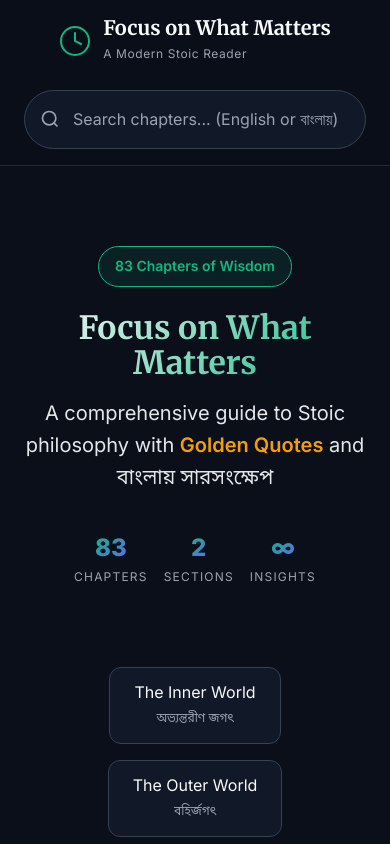
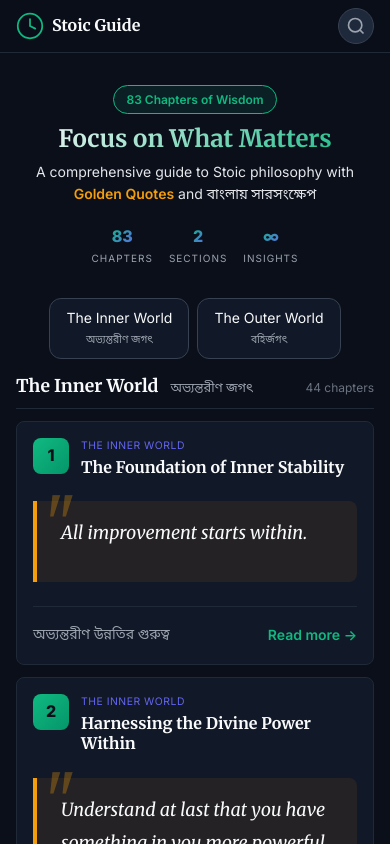
Before and after one commit to Adnanshahria/focus-on-what-matters, a React (Vite) app: page / in a window 390 px wide. Shown: the top 844 px of the page. Built offline with nearby package versions, Linux system fonts and the light colour scheme.

Commit message:
Refine header, rename app to Stoic Guide, fix search and grid layout

```diff
--- a/index.html
+++ b/index.html
@@ -19,7 +19,7 @@
     href="https://fonts.googleapis.com/css2?family=Inter:wght@400;500;600;700;800&family=Merriweather:ital,wght@0,400;0,700;1,400&family=Noto+Sans+Bengali:wght@400;500;600;700&display=swap"
     rel="stylesheet">
 
-  <title>Focus on What Matters</title>
+  <title>Ultimate Stoic Guide</title>
 </head>
 
 <body>
--- a/src/App.css
+++ b/src/App.css
@@ -20,24 +20,23 @@
   background: rgba(10, 15, 26, 0.95);
   backdrop-filter: blur(12px);
   border-bottom: 1px solid var(--border-subtle);
-  padding: var(--space-4) 0;
+  padding: var(--space-2) 0;
 }
 
 .header-content {
   max-width: 1400px;
   margin: 0 auto;
-  padding: 0 var(--space-6);
+  padding: 0 var(--space-4);
   display: flex;
   align-items: center;
   justify-content: space-between;
-  gap: var(--space-6);
-  flex-wrap: wrap;
+  gap: var(--space-4);
 }
 
 .logo-section {
   display: flex;
   align-items: center;
-  gap: var(--space-3);
+  gap: var(--space-2);
 }
 
 .logo-icon {
@@ -45,28 +44,23 @@
 }
 
 .logo-text h1 {
-  font-size: 1.25rem;
+  font-size: 1rem;
   font-family: var(--font-serif);
   margin: 0;
   line-height: 1.2;
 }
 
 .logo-subtitle {
-  font-size: 0.75rem;
+  font-size: 0.65rem;
   color: var(--text-muted);
   letter-spacing: 0.05em;
-}
-
-.header-search {
-  flex: 1;
-  max-width: 500px;
 }
 
 .app-main {
   flex: 1;
   max-width: 1400px;
   margin: 0 auto;
-  padding: var(--space-8) var(--space-6);
+  padding: var(--space-4) var(--space-4);
   width: 100%;
 }
 
@@ -88,43 +82,43 @@
 }
 
 /* ================================
-   HERO SECTION
+   HERO SECTION - COMPACT
    ================================ */
 
 .hero-section {
   text-align: center;
-  padding: var(--space-12) 0;
-  margin-bottom: var(--space-8);
+  padding: var(--space-4) 0;
+  margin-bottom: var(--space-4);
 }
 
 .hero-badge {
   display: inline-block;
-  padding: var(--space-2) var(--space-4);
+  padding: var(--space-1) var(--space-3);
   background: rgba(16, 185, 129, 0.1);
   border: 1px solid var(--accent-primary);
   border-radius: var(--radius-full);
   color: var(--accent-primary);
-  font-size: 0.875rem;
+  font-size: 0.75rem;
   font-weight: 600;
-  margin-bottom: var(--space-6);
+  margin-bottom: var(--space-3);
 }
 
 .hero-title {
-  font-size: 3rem;
+  font-size: 1.75rem;
   font-weight: 800;
   background: linear-gradient(135deg, var(--text-primary), var(--accent-primary));
   -webkit-background-clip: text;
   -webkit-text-fill-color: transparent;
   background-clip: text;
-  margin-bottom: var(--space-4);
+  margin-bottom: var(--space-2);
   line-height: 1.1;
 }
 
 .hero-subtitle {
-  font-size: 1.25rem;
+  font-size: 0.875rem;
   color: var(--text-secondary);
-  max-width: 600px;
-  margin: 0 auto var(--space-8);
+  max-width: 500px;
+  margin: 0 auto var(--space-4);
 }
 
 .hero-subtitle .highlight {
@@ -135,7 +129,7 @@
 .hero-stats {
   display: flex;
   justify-content: center;
-  gap: var(--space-8);
+  gap: var(--space-6);
 }
 
 .stat {
@@ -145,13 +139,13 @@
 }
 
 .stat-value {
-  font-size: 2rem;
+  font-size: 1.25rem;
   font-weight: 800;
   color: var(--accent-primary);
 }
 
 .stat-label {
-  font-size: 0.75rem;
+  font-size: 0.625rem;
   color: var(--text-muted);
   text-transform: uppercase;
   letter-spacing: 0.1em;
@@ -164,8 +158,8 @@
 .section-nav {
   display: flex;
   justify-content: center;
-  gap: var(--space-4);
-  margin-bottom: var(--space-8);
+  gap: var(--space-2);
+  margin-bottom: var(--space-4);
   flex-wrap: wrap;
 }
 
@@ -173,12 +167,13 @@
   display: flex;
   flex-direction: column;
   align-items: center;
-  padding: var(--space-3) var(--space-6);
+  padding: var(--space-2) var(--space-4);
   background: var(--bg-secondary);
   border: 1px solid var(--border-default);
   border-radius: var(--radius-lg);
   color: var(--text-primary);
   text-decoration: none;
+  font-size: 0.875rem;
   transition: all var(--transition-fast);
 }
 
@@ -190,9 +185,9 @@
 }
 
 .section-pill-bn {
-  font-size: 0.75rem;
+  font-size: 0.65rem;
   color: var(--text-muted);
-  margin-top: var(--space-1);
+  margin-top: 2px;
 }
 
 /* ================================
@@ -200,38 +195,38 @@
    ================================ */
 
 .chapters-section {
-  margin-bottom: var(--space-12);
+  margin-bottom: var(--space-6);
 }
 
 .section-header {
   display: flex;
   align-items: baseline;
-  gap: var(--space-4);
-  margin-bottom: var(--space-6);
-  padding-bottom: var(--space-4);
+  gap: var(--space-3);
+  margin-bottom: var(--space-3);
+  padding-bottom: var(--space-2);
   border-bottom: 1px solid var(--border-subtle);
 }
 
 .section-title {
-  font-size: 1.5rem;
+  font-size: 1.1rem;
   margin: 0;
 }
 
 .section-title-bn {
   color: var(--text-muted);
-  font-size: 1rem;
+  font-size: 0.8rem;
 }
 
 .section-count {
   margin-left: auto;
-  font-size: 0.875rem;
+  font-size: 0.75rem;
   color: var(--text-subtle);
 }
 
 .chapters-grid {
   display: grid;
   grid-template-columns: repeat(auto-fill, minmax(350px, 1fr));
-  gap: var(--space-6);
+  gap: var(--space-3);
 }
 
 /* ================================
@@ -241,8 +236,8 @@
 .chapter-card {
   background: var(--bg-secondary);
   border: 1px solid var(--border-subtle);
-  border-radius: var(--radius-lg);
-  padding: var(--space-6);
+  border-radius: var(--radius-md);
+  padding: var(--space-4);
   cursor: pointer;
   transition: all var(--transition-base);
   position: relative;
@@ -255,7 +250,7 @@
   top: 0;
   left: 0;
   right: 0;
-  height: 3px;
+  height: 2px;
   background: linear-gradient(90deg, var(--accent-primary), var(--accent-tertiary));
   opacity: 0;
   transition: opacity var(--transition-fast);
@@ -264,7 +259,7 @@
 .chapter-card:hover {
   border-color: var(--accent-primary);
   box-shadow: var(--shadow-glow);
-  transform: translateY(-4px);
+  transform: translateY(-2px);
 }
 
 .chapter-card:hover::before {
@@ -286,8 +281,8 @@
 .chapter-header {
   display: flex;
   align-items: flex-start;
-  gap: var(--space-4);
-  margin-bottom: var(--space-4);
+  gap: var(--space-3);
+  margin-bottom: var(--space-3);
 }
 
 .chapter-number-badge {
@@ -295,11 +290,11 @@
   display: flex;
   align-items: center;
   justify-content: center;
-  width: 48px;
-  height: 48px;
+  width: 36px;
+  height: 36px;
   background: linear-gradient(135deg, var(--accent-primary), var(--accent-primary-dark));
-  border-radius: var(--radius-lg);
-  font-size: 1.25rem;
+  border-radius: var(--radius-md);
+  font-size: 1rem;
   font-weight: 800;
   color: var(--bg-primary);
 }
@@ -310,15 +305,15 @@
 
 .section-label {
   display: block;
-  font-size: 0.75rem;
+  font-size: 0.65rem;
   color: var(--accent-tertiary);
   text-transform: uppercase;
   letter-spacing: 0.05em;
-  margin-bottom: var(--space-1);
+  margin-bottom: 2px;
 }
 
 .chapter-title {
-  font-size: 1.25rem;
+  font-size: 1rem;
   margin: 0;
   line-height: 1.3;
 }
@@ -643,16 +638,18 @@
 
 @media (max-width: 768px) {
   .header-content {
-    flex-direction: column;
-    align-items: stretch;
+    flex-direction: row;
+    align-items: center;
+    justify-content: space-between;
+    padding: 0 var(--space-4);
   }
 
   .logo-section {
-    justify-content: center;
+    justify-content: flex-start;
   }
 
   .hero-title {
-    font-size: 2rem;
+    font-size: 1.5rem;
   }
 
   .hero-stats {
@@ -660,11 +657,12 @@
   }
 
   .stat-value {
-    font-size: 1.5rem;
+    font-size: 1rem;
   }
 
   .chapters-grid {
     grid-template-columns: 1fr;
+    gap: var(--space-3);
   }
 
   .insights-grid {
@@ -674,6 +672,8 @@
   .content-tabs {
     overflow-x: auto;
     flex-wrap: nowrap;
+    margin-right: calc(var(--space-4) * -1);
+    padding-right: var(--space-4);
   }
 
   .tab-btn {
--- a/src/components/Layout.tsx
+++ b/src/components/Layout.tsx
@@ -14,7 +14,7 @@ export function Layout({ children, onSearch }: LayoutProps) {
                 <div className="header-content">
                     <div className="logo-section">
                         <div className="logo-icon">
-                            <svg width="32" height="32" viewBox="0 0 32 32" fill="none">
+                            <svg width="28" height="28" viewBox="0 0 32 32" fill="none">
                                 <circle cx="16" cy="16" r="14" stroke="currentColor" strokeWidth="2" />
                                 <path
                                     d="M16 8v8l6 3"
@@ -25,16 +25,14 @@ export function Layout({ children, onSearch }: LayoutProps) {
                             </svg>
                         </div>
                         <div className="logo-text">
-                            <h1>Focus on What Matters</h1>
-                            <span className="logo-subtitle">A Modern Stoic Reader</span>
+                            <h1>Stoic Guide</h1>
                         </div>
                     </div>
 
-                    <div className="header-search">
-                        <Search onResultSelect={onSearch} />
-                    </div>
+                    <Search onResultSelect={onSearch} />
                 </div>
             </header>
+
 
             {/* Main Content */}
             <main className="app-main">
--- a/src/components/Search.tsx
+++ b/src/components/Search.tsx
@@ -1,4 +1,4 @@
-import { useState, useEffect } from 'react';
+import { useState, useEffect, useRef } from 'react';
 import { searchChapters } from '../data/search';
 import type { SearchResult } from '../data/search';
 
@@ -9,29 +9,69 @@ interface SearchProps {
 export function Search({ onResultSelect }: SearchProps) {
     const [query, setQuery] = useState('');
     const [results, setResults] = useState<SearchResult[]>([]);
-    const [isOpen, setIsOpen] = useState(false);
+    const [isExpanded, setIsExpanded] = useState(false);
+    const [showResults, setShowResults] = useState(false);
+    const containerRef = useRef<HTMLDivElement>(null);
+    const inputRef = useRef<HTMLInputElement>(null);
 
     useEffect(() => {
         if (query.length >= 2) {
             const searchResults = searchChapters(query);
             setResults(searchResults);
-            setIsOpen(true);
+            setShowResults(true);
         } else {
             setResults([]);
-            setIsOpen(false);
+            setShowResults(false);
         }
     }, [query]);
 
+    // Handle click outside to collapse
+    useEffect(() => {
+        const handleClickOutside = (event: MouseEvent) => {
+            if (containerRef.current && !containerRef.current.contains(event.target as Node)) {
+                setIsExpanded(false);
+                setShowResults(false);
+            }
+        };
+
+        const handleEscape = (event: KeyboardEvent) => {
+            if (event.key === 'Escape') {
+                setIsExpanded(false);
+                setShowResults(false);
+            }
+        };
+
+        document.addEventListener('mousedown', handleClickOutside);
+        document.addEventListener('keydown', handleEscape);
+        return () => {
+            document.removeEventListener('mousedown', handleClickOutside);
+            document.removeEventListener('keydown', handleEscape);
+        };
+    }, []);
+
+    const handleIconClick = () => {
+        setIsExpanded(true);
+        // Use requestAnimationFrame for reliable focus
+        requestAnimationFrame(() => {
+            inputRef.current?.focus();
+        });
+    };
+
     const handleSelect = (chapterId: number) => {
         setQuery('');
-        setIsOpen(false);
+        setIsExpanded(false);
+        setShowResults(false);
         onResultSelect?.(chapterId);
     };
 
     return (
-        <div className="search-container">
+        <div className={`search-container ${isExpanded ? 'expanded' : ''}`} ref={containerRef}>
+            <button
+                className="search-icon-btn"
+                onClick={handleIconClick}
+                aria-label="Open search"
+            >
                 <svg
-                className="search-icon"
                     width="20"
                     height="20"
                     viewBox="0 0 24 24"
@@ -42,16 +82,46 @@ export function Search({ onResultSelect }: SearchProps) {
                     <circle cx="11" cy="11" r="8" />
                     <path d="M21 21l-4.35-4.35" />
                 </svg>
+            </button>
+
+            <div className="search-input-wrapper">
+                <svg
+                    className="search-icon"
+                    width="16"
+                    height="16"
+                    viewBox="0 0 24 24"
+                    fill="none"
+                    stroke="currentColor"
+                    strokeWidth="2"
+                >
+                    <circle cx="11" cy="11" r="8" />
+                    <path d="M21 21l-4.35-4.35" />
+                </svg>
                 <input
+                    ref={inputRef}
                     type="text"
                     className="search-input"
-                placeholder="Search chapters... (English or বাংলায়)"
+                    placeholder="Search... (English or বাংলায়)"
                     value={query}
                     onChange={(e) => setQuery(e.target.value)}
-                onFocus={() => query.length >= 2 && setIsOpen(true)}
+                    onFocus={() => query.length >= 2 && setShowResults(true)}
                 />
+                <button
+                    className="search-close-btn"
+                    onClick={() => {
+                        setIsExpanded(false);
+                        setQuery('');
+                        setShowResults(false);
+                    }}
+                    aria-label="Close search"
+                >
+                    <svg width="16" height="16" viewBox="0 0 24 24" fill="none" stroke="currentColor" strokeWidth="2">
+                        <path d="M18 6L6 18M6 6l12 12" />
+                    </svg>
+                </button>
+            </div>
 
-            {isOpen && results.length > 0 && (
+            {showResults && results.length > 0 && (
                 <div className="search-results">
                     {results.map((result) => (
                         <button
@@ -83,7 +153,7 @@ export function Search({ onResultSelect }: SearchProps) {
                 </div>
             )}
 
-            {isOpen && query.length >= 2 && results.length === 0 && (
+            {showResults && query.length >= 2 && results.length === 0 && (
                 <div className="search-results">
                     <div className="search-no-results">
                         No chapters found for "{query}"
--- a/src/index.css
+++ b/src/index.css
@@ -300,43 +300,131 @@ a:hover {
 }
 
 /* ================================
-   SEARCH
+   SEARCH - COLLAPSIBLE
    ================================ */
 
 .search-container {
   position: relative;
-  width: 100%;
-  max-width: 600px;
+  display: flex;
+  align-items: center;
 }
 
-.search-input {
-  width: 100%;
-  padding: var(--space-4) var(--space-6);
-  padding-left: 3rem;
-  background: var(--bg-secondary);
+.search-icon-btn {
+  display: flex;
+  align-items: center;
+  justify-content: center;
+  width: 36px;
+  height: 36px;
+  background: var(--bg-tertiary);
   border: 1px solid var(--border-default);
   border-radius: var(--radius-full);
-  color: var(--text-primary);
-  font-size: 1rem;
+  color: var(--text-muted);
+  cursor: pointer;
   transition: all var(--transition-fast);
 }
 
-.search-input::placeholder {
-  color: var(--text-muted);
+.search-icon-btn:hover {
+  border-color: var(--accent-primary);
+  color: var(--accent-primary);
+  box-shadow: var(--shadow-glow);
 }
 
-.search-input:focus {
-  outline: none;
-  border-color: var(--accent-primary);
-  box-shadow: 0 0 0 3px rgba(16, 185, 129, 0.2);
+.search-container.expanded .search-icon-btn {
+  display: none;
 }
 
-.search-icon {
+.search-input-wrapper {
+  display: none;
   position: absolute;
-  left: var(--space-4);
   top: 50%;
+  right: 0;
   transform: translateY(-50%);
+  width: 280px;
+  background: var(--bg-secondary);
+  border: 1px solid var(--accent-primary);
+  border-radius: var(--radius-full);
+  padding: var(--space-2) var(--space-3);
+  align-items: center;
+  gap: var(--space-2);
+  box-shadow: var(--shadow-glow);
+  z-index: var(--z-dropdown);
+  animation: slideIn 0.2s ease;
+}
+
+@keyframes slideIn {
+  from {
+    opacity: 0;
+    transform: translateY(-50%) scale(0.9);
+  }
+
+  to {
+    opacity: 1;
+    transform: translateY(-50%) scale(1);
+  }
+}
+
+.search-container.expanded .search-input-wrapper {
+  display: flex;
+}
+
+.search-input-wrapper .search-icon {
+  flex-shrink: 0;
+  color: var(--accent-primary);
+}
+
+.search-input-wrapper .search-input {
+  flex: 1;
+  min-width: 0;
+  padding: var(--space-1) 0;
+  background: transparent;
+  border: none;
+  color: var(--text-primary);
+  font-size: 0.875rem;
+}
+
+.search-input-wrapper .search-input::placeholder {
   color: var(--text-muted);
+  font-size: 0.8rem;
+}
+
+.search-input-wrapper .search-input:focus {
+  outline: none;
+}
+
+.search-close-btn {
+  flex-shrink: 0;
+  display: flex;
+  align-items: center;
+  justify-content: center;
+  width: 24px;
+  height: 24px;
+  background: transparent;
+  border: none;
+  color: var(--text-muted);
+  cursor: pointer;
+  border-radius: var(--radius-full);
+  transition: all var(--transition-fast);
+}
+
+.search-close-btn:hover {
+  color: var(--text-primary);
+  background: var(--bg-tertiary);
+}
+
+/* Search Results */
+.search-container .search-results {
+  position: absolute;
+  top: calc(100% + var(--space-2));
+  right: 0;
+  width: 320px;
+  max-width: 90vw;
+  z-index: var(--z-tooltip);
+  max-height: 400px;
+  overflow-y: auto;
+  border: 1px solid var(--border-default);
+  border-radius: var(--radius-lg);
+  background: var(--bg-primary);
+  box-shadow: var(--shadow-lg);
 }
 
 /* Search Results Highlight */
--- a/vite.config.ts
+++ b/vite.config.ts
@@ -15,8 +15,8 @@ export default defineConfig({
       registerType: 'autoUpdate',
       includeAssets: ['favicon.ico', 'icon-192.png', 'icon-512.png'],
       manifest: {
-        name: 'Focus on What Matters',
-        short_name: 'Stoic Reader',
+        name: 'Ultimate Stoic Guide',
+        short_name: 'Ultimate Stoic Guide',
         description: 'A Modern Stoic Reader - 83 chapters of Stoic wisdom with Golden Quotes and Bengali summaries',
         // Dark navy color matching the app theme
         theme_color: '#0a0f1a',
```
Lines whose indentation alone changed are shown as unchanged.
